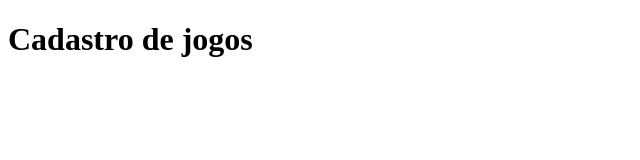
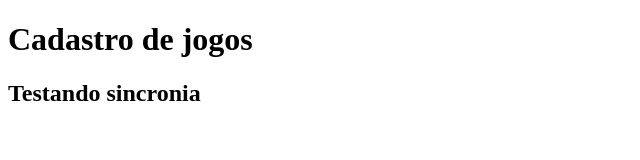
Before and after one commit to Jram148/Cadastro-de-jogos, a plain HTML site: page index.html in a window 1280 px wide. Shown: the whole page, without its empty margins (0-640 px from the left). Drawn offline with Linux system fonts and the light colour scheme.

Commit message:
teste de sincronia

```diff
--- a/index.html
+++ b/index.html
@@ -8,6 +8,7 @@
 </head>
 <body>
     <h1>Cadastro de jogos</h1>
+    <h2>Testando sincronia</h2>
     <script src="app.js"></script>
 </body>
 </html>
```
